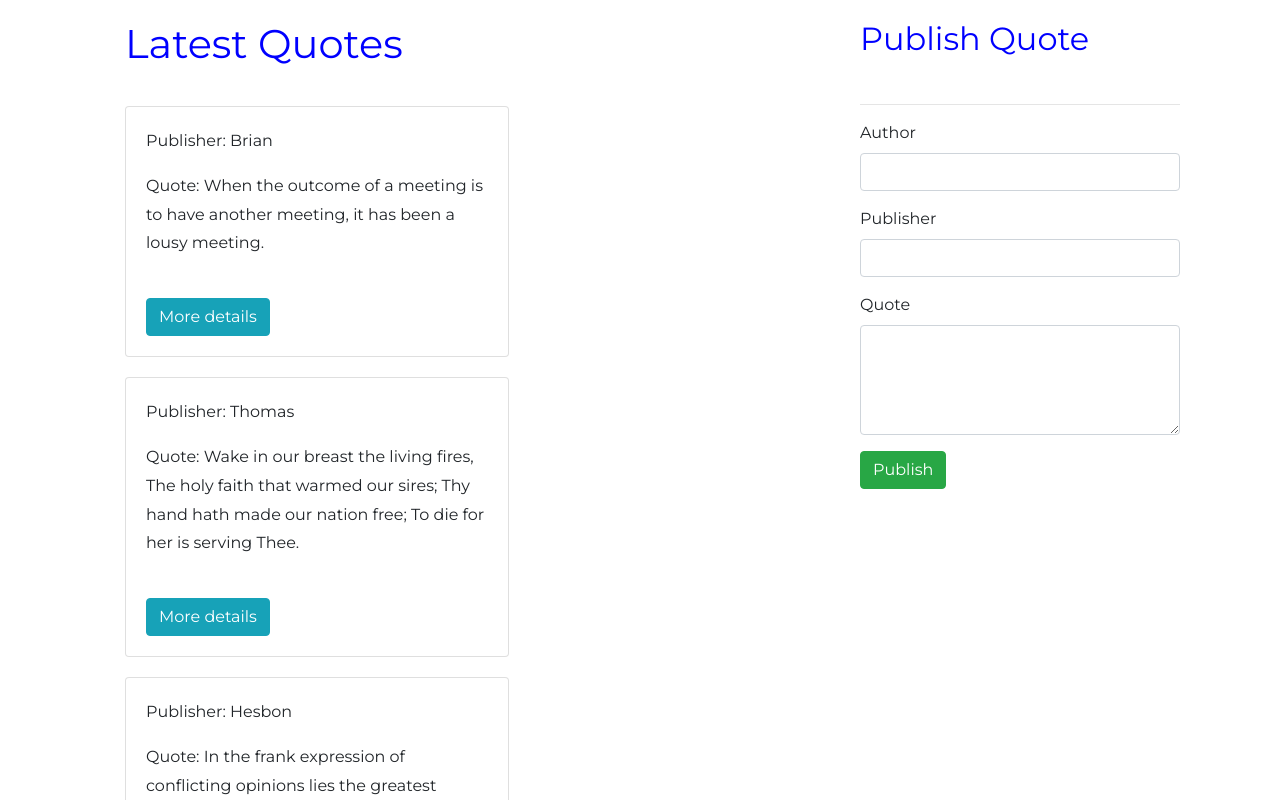
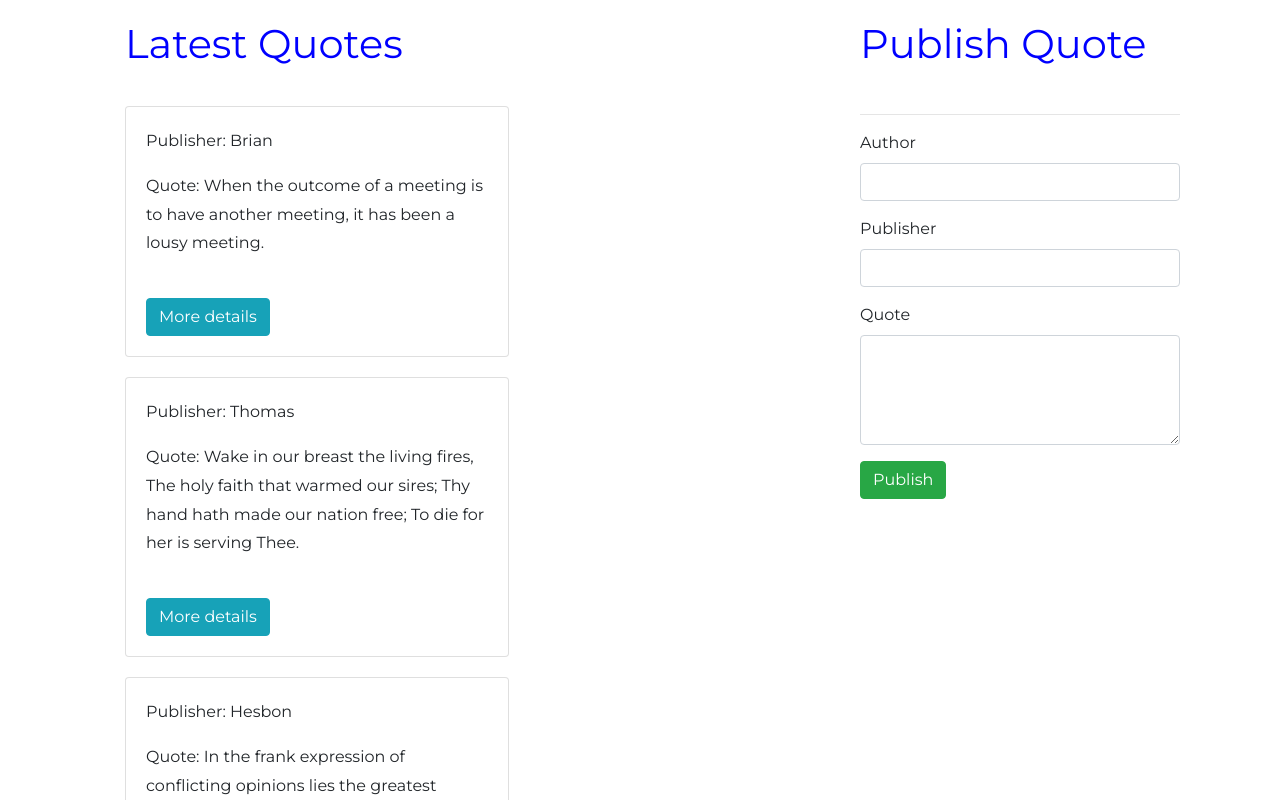
Before and after one commit to Breens-Mbaka/Quotes-WebApp, an Angular app: page / in a window 1280 px wide. Before the commit this address led to /QuotesWebApp/. Shown: the top 800 px of the page. Built offline with nearby package versions, Linux system fonts and the light colour scheme.

Commit message:
Make the headers to be the same

```diff
--- a/src/app/quote-form/quote-form.component.html
+++ b/src/app/quote-form/quote-form.component.html
@@ -1,5 +1,5 @@
 <div class="container-fluid">
-    <h2 class="text-center" class="heading">Publish Quote</h2>
+    <h1 class="text-center" class="heading">Publish Quote</h1>
     <hr>
     <form (ngSubmit)='publishQuote()' #quoteForm='ngForm'>
         <div class="form-group">
--- a/src/index.html
+++ b/src/index.html
@@ -3,7 +3,7 @@
 <head>
   <meta charset="utf-8">
   <title>QuotesWebApp</title>
-  <base href="/QuotesWebApp/">
+  <base href="/">
   <meta name="viewport" content="width=device-width, initial-scale=1">
   <link rel="icon" type="image/x-icon" href="favicon.ico">
   <link rel="preconnect" href="https://fonts.gstatic.com">
```
